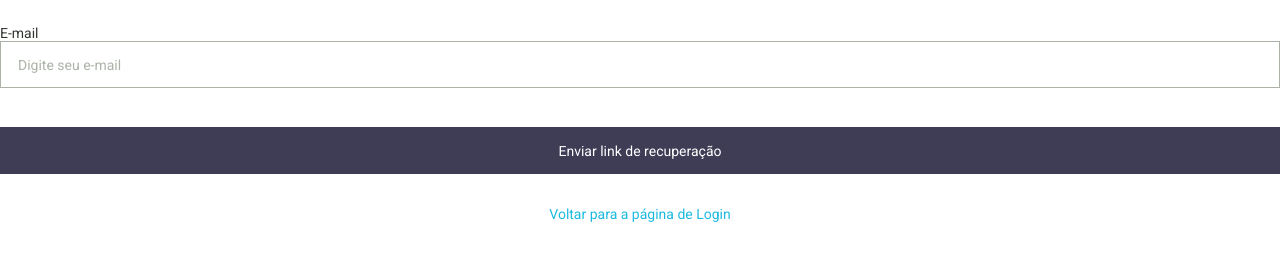
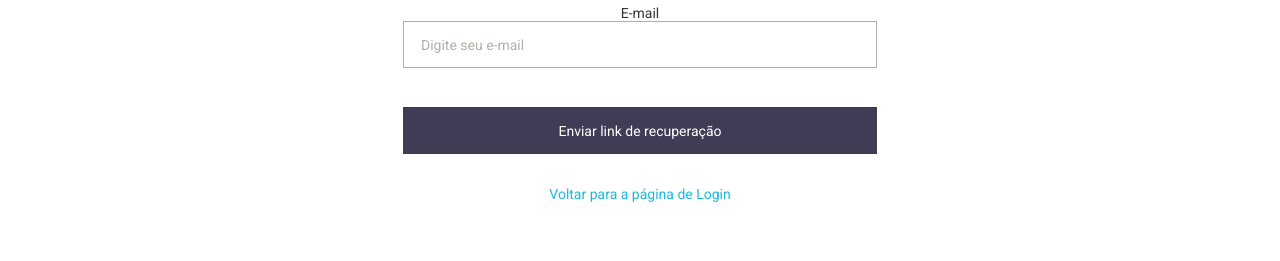
Before and after one commit to inezprazeres/form, a plain HTML site: page pages/reset-senha.html in a window 1280 px wide. Shown: the part 133-394 px from the top of the page. Drawn offline with Linux system fonts and the light colour scheme.

Commit message:
second commit

```diff
--- a/pages/reset-senha.html
+++ b/pages/reset-senha.html
@@ -17,22 +17,22 @@ ctrl ku descomenta -->
 </head>
 
 <body >
-    <form class="form size-form ">
+    <form class="form">
         <h1 class="title"> Recuperar sua senha</h1>
 
-    </form>
+
         <div class="message-box margin-botton28px">
-
             <label class="label" for="password">Fique tranquilo! Nós te enviaremos um link de recuperação em seu e-mail.</label>
-
         </div>
 
+
+
         <div class="email-box">
-
             <label class="label" for="email">E-mail</label>
             <input type="email" id="email" placeholder= "Digite seu e-mail" class="input" required>
              <!-- password permite que a senha fique escondida, id permite o que?, placeholder
              escreve texto com instrução dentro da caixa -->
+
         </div>
 
         <button type="submit" class="button margin-bottom32">Enviar link de recuperação</button>
@@ -40,7 +40,7 @@ ctrl ku descomenta -->
         <div class="paragraph">
             <a href="/index.html" class=" link">Voltar para a página de Login</a>
         </div>
-
+    </form>
 
 </body>
 </html>
```
Lines whose indentation alone changed are shown as unchanged.
